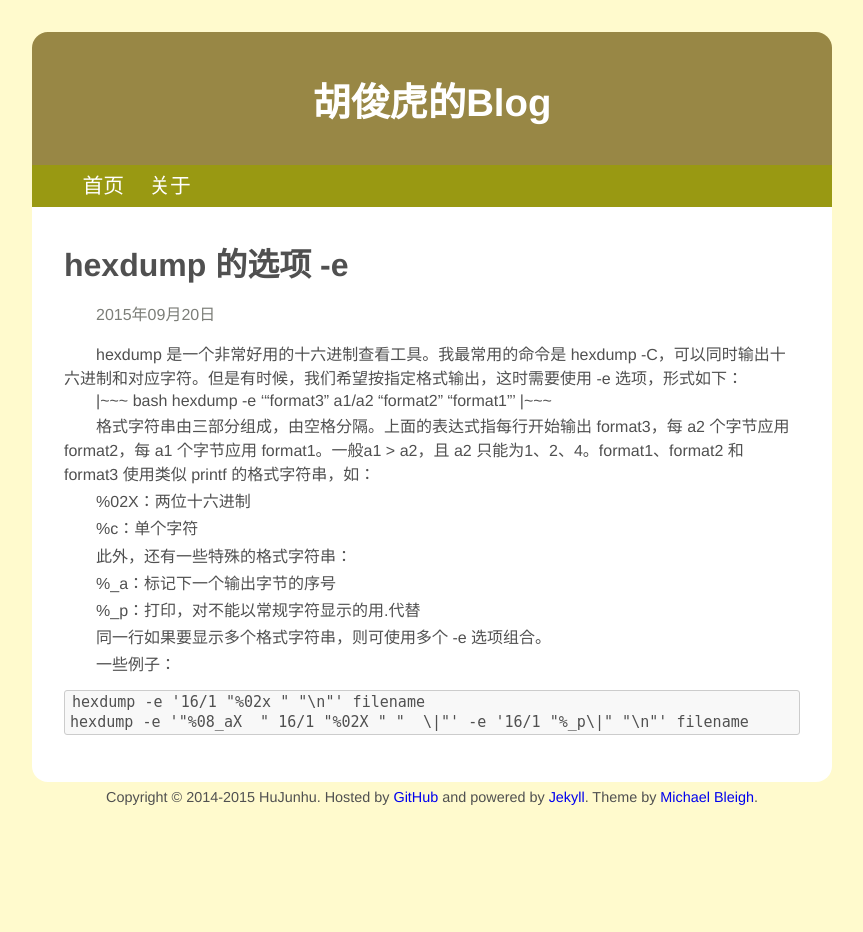
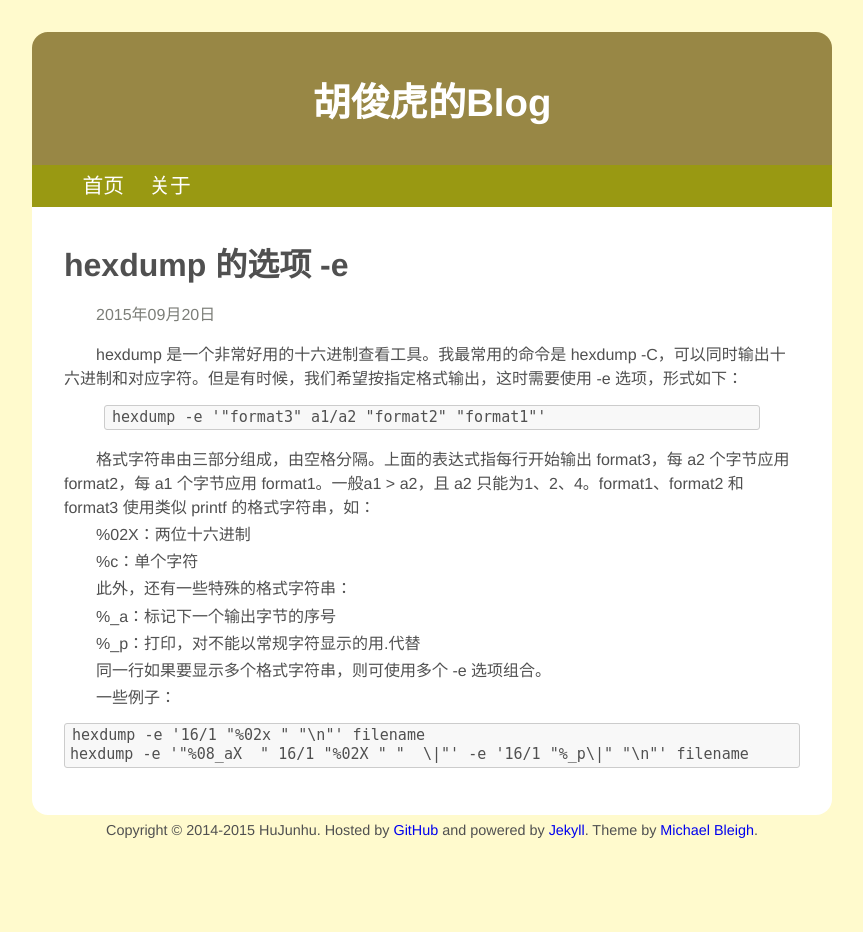
Before and after one commit to hujunhu/hujunhu.github.io, a Jekyll site: the page built from _posts/2015-09-20-hexdump-option-e.md, in a window 1280 px wide. Shown: the whole page, without its empty margins (208-1071 px from the left). Built offline with Jekyll 4.4.1, drawn with Linux system fonts in a browser that asks for light colours.

Commit message:
blog 'hexdump' updated

```diff
--- a/_posts/2015-09-20-hexdump-option-e.md
+++ b/_posts/2015-09-20-hexdump-option-e.md
@@ -4,9 +4,9 @@ title: hexdump 的选项 -e
 ---
 hexdump 是一个非常好用的十六进制查看工具。我最常用的命令是 hexdump -C，可以同时输出十六进制和对应字符。但是有时候，我们希望按指定格式输出，这时需要使用 -e 选项，形式如下：
 
-|~~~ bash
+{% highlight bash %}
 hexdump -e '"format3" a1/a2 "format2" "format1"'
-|~~~
+{% endhighlight %}
 
 格式字符串由三部分组成，由空格分隔。上面的表达式指每行开始输出 format3，每 a2 个字节应用 format2，每 a1 个字节应用 format1。一般a1 > a2，且 a2 只能为1、2、4。format1、format2 和 format3 使用类似 printf 的格式字符串，如：
 
```
